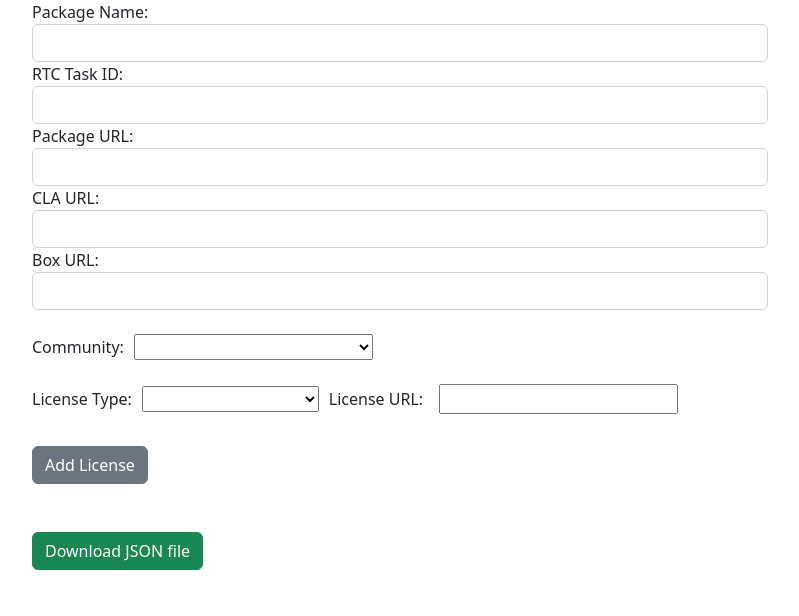
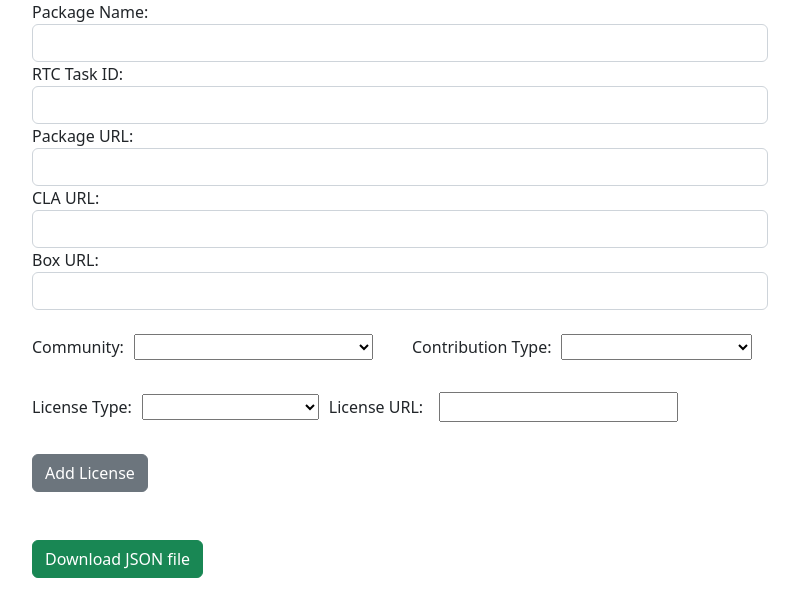
Before and after one commit to valen-mascarenhas14/vcm-app, a React (Create React App) app: page / in a window 1280 px wide. Shown: the top 616 px of the page, without its empty margins (240-1039 px from the left). Built offline with nearby package versions, Linux system fonts and the light colour scheme.

Commit message:
contribution type field added to the form

```diff
--- a/src/App.js
+++ b/src/App.js
@@ -43,6 +43,12 @@ const options = [
   "SourceForge",
 ];
 
+const w_options = [
+"",
+"code contribution",
+"container contribution",
+];
+
 const Form = () => {
   const [licenses, setLicenses] = useState([{ type: "", url: "" }]);
   const [packageName, setPackageName] = useState("");
@@ -51,6 +57,7 @@ const Form = () => {
   const [boxUrl, setBoxUrl] = useState("");
   const [rtcId, setRtcId] = useState("");
   const [communityOption,setCommunityOption] = useState("");
+  const [wType,setWorkType] = useState("");
 
   const handleLicenseTypeChange = (event, index) => {
     const updatedLicenses = [...licenses];
@@ -86,6 +93,7 @@ const Form = () => {
       rtc_task_url: final_url,
       Box_URL: boxUrl,
       Community: communityOption,
+      Contribution_Type: wType,
       license_types: licenseTypesArray,
       license_urls: licenseUrlArray,
     };
@@ -169,8 +177,11 @@ const Form = () => {
               <br></br>
             </div>
             <div className="form-group">
+              <div className="row">
+                <div className="col-sm-6">
+                <div className="form-group">
               <label style={{ borderRight: "10px solid white" }} htmlFor="c_opt">Community:</label>
-                  <select id="c_opt" required value={communityOption} onChange={(event) => setCommunityOption(event.target.value)} >
+                  <select className="form-group mb-2" id="c_opt" required value={communityOption} onChange={(event) => setCommunityOption(event.target.value)} >
       {options.map((value) => (
         <option key={value} value={value}>
           {value}
@@ -178,6 +189,23 @@ const Form = () => {
       ))}
     </select>
             </div>
+                </div>
+                <div className="col-sm-6">
+                <div className="form-group">
+              <label style={{ borderRight: "10px solid white" }} htmlFor="w_type">Contribution Type:</label>
+                  <select className="form-group mb-2" id="w_type" required value={wType} onChange={(event) => setWorkType(event.target.value)} >
+      {w_options.map((value) => (
+        <option key={value} value={value}>
+          {value}
+        </option>
+      ))}
+    </select>
+            </div>
+                </div>
+              </div>
+            </div>
+
+
 <br></br>
 
             <div className="row justify-content-center">
```
